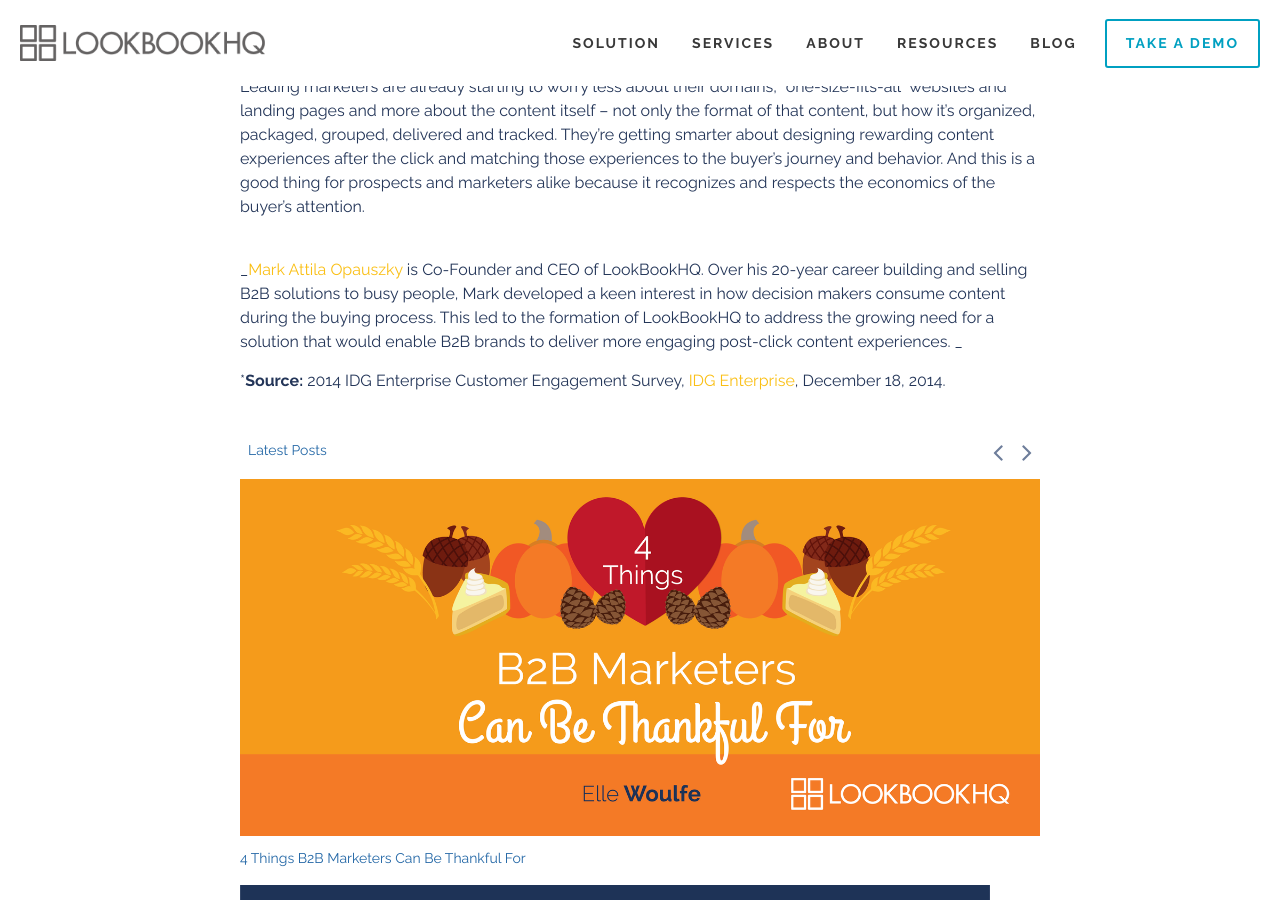
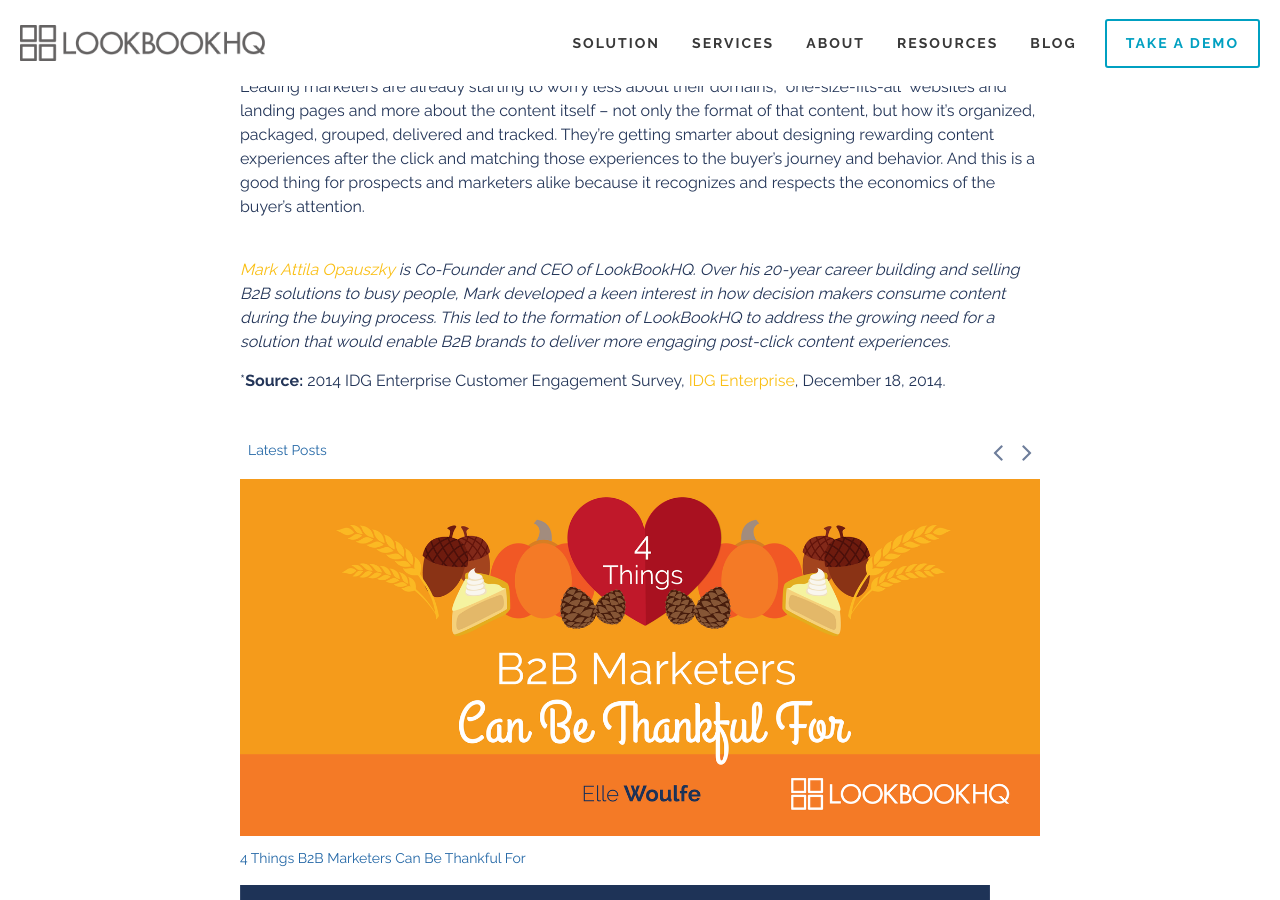
Before and after one commit to tareknaim/buzzdata.github.io, a Jekyll site: the page built from _posts/2015-11-17-the-attention-economy-how-traditional-marketing-is-failing-fast-moving-buyers.html, in a window 1280 px wide and 900 px high, scrolled down 3398 px. Built offline with Jekyll 4.4.1, drawn with Linux system fonts in a browser that asks for light colours; nearby versions of some CDN libraries.

Commit message:
italic text fix

```diff
--- a/_posts/2015-11-17-the-attention-economy-how-traditional-marketing-is-failing-fast-moving-buyers.html
+++ b/_posts/2015-11-17-the-attention-economy-how-traditional-marketing-is-failing-fast-moving-buyers.html
@@ -37,5 +37,5 @@
 <p>Leading marketers are already starting to worry less about their domains, “one-size-fits-all” websites and landing pages and more about the content itself – not only the format of that content, but how it’s organized, packaged, grouped, delivered and tracked. They’re getting smarter about designing rewarding content experiences after the click and matching those experiences to the buyer’s journey and behavior. And this is a good thing for prospects and marketers alike because it recognizes and respects the economics of the buyer’s attention.</p>
 <br>
 <p>
-_<a href="https://www.linkedin.com/in/opauszky">Mark Attila Opauszky</a> is Co-Founder and CEO of LookBookHQ. Over his 20-year career building and selling B2B solutions to busy people, Mark developed a keen interest in how decision makers consume content during the buying process. This led to the formation of LookBookHQ to address the growing need for a solution that would enable B2B brands to deliver more engaging post-click content experiences. _</p>
+<i><a href="https://www.linkedin.com/in/opauszky">Mark Attila Opauszky</a> is Co-Founder and CEO of LookBookHQ. Over his 20-year career building and selling B2B solutions to busy people, Mark developed a keen interest in how decision makers consume content during the buying process. This led to the formation of LookBookHQ to address the growing need for a solution that would enable B2B brands to deliver more engaging post-click content experiences. </i></p>
 <p>*<strong>Source:</strong> 2014 IDG Enterprise Customer Engagement Survey, <a href="http://www.idgenterprise.com/report/customer-engagement-2014">IDG Enterprise</a>, December 18, 2014.</p>
```
